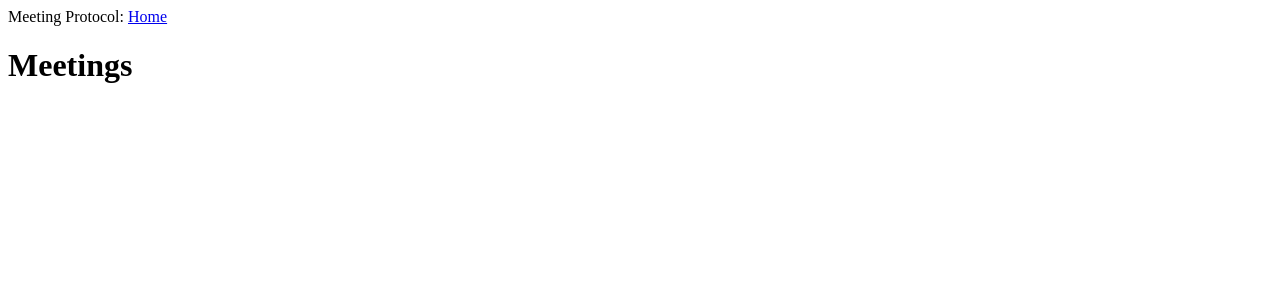
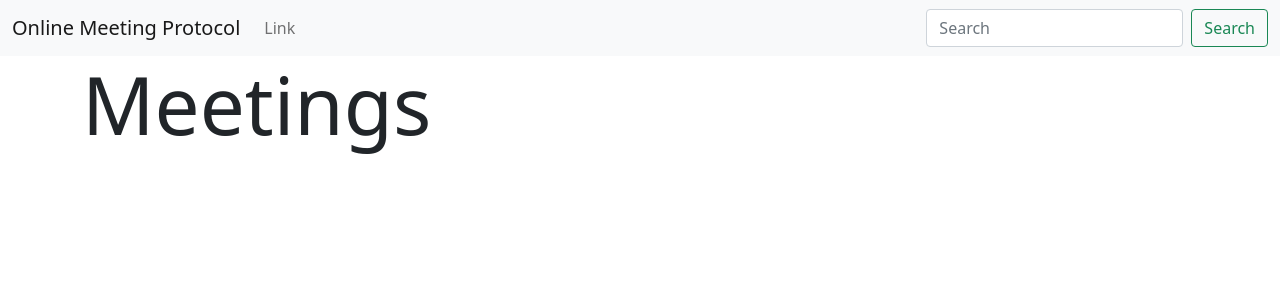
Before and after one commit to AndreasHupfer/flask_meetingprotocol, a Flask app: page /meetings in a window 1280 px wide. Shown: the top 300 px of the page. Run offline with Flask 2, Linux system fonts and the light colour scheme; data that the repository does not hold is empty.

Commit message:
add bootstrap

```diff
--- a/app/templates/base.html
+++ b/app/templates/base.html
@@ -7,11 +7,10 @@
     {% else %}
     <title>Welcome to Meeting Protocol</title>
     {% endif %}
+    <link href="https://cdn.jsdelivr.net/npm/bootstrap@5.0.2/dist/css/bootstrap.min.css" rel="stylesheet" integrity="sha384-EVSTQN3/azprG1Anm3QDgpJLIm9Nao0Yz1ztcQTwFspd3yD65VohhpuuCOmLASjC" crossorigin="anonymous">
 </head>
 <body>
-    <div>Meeting Protocol:
-        <a href="{{ url_for('protocol.meetings') }}">Home</a>
-    </div>
+    {% include 'navbar.html' %}
     {% with messages = get_flashed_messages() %}
         {% if messages %}
             <ul>
@@ -21,6 +20,10 @@
             </ul>
         {% endif %}
     {% endwith %}
-    {% block content %} {% endblock %}
+    <div class="container">
+          {% block content %}
+          {% endblock %}
+    </div>
 </body>
+<script src="https://cdn.jsdelivr.net/npm/bootstrap@5.0.2/dist/js/bootstrap.bundle.min.js" integrity="sha384-MrcW6ZMFYlzcLA8Nl+NtUVF0sA7MsXsP1UyJoMp4YLEuNSfAP+JcXn/tWtIaxVXM" crossorigin="anonymous"></script>
 </html>
--- a/app/templates/meeting.html
+++ b/app/templates/meeting.html
@@ -1,7 +1,8 @@
 {% extends "base.html" %}
 {% block content %}
     <h1>Meetings</h1>
-        <div>
+        </br>
+        <div class="shadow p-3 mb-5 bg-body rounded" >
             <b>{{ meeting.subject }}</b>
             <b>{{ meeting.date }}</b>
         </div>
--- a/app/templates/meetings.html
+++ b/app/templates/meetings.html
@@ -1,8 +1,9 @@
 {% extends "base.html" %}
 {% block content %}
-    <h1>Meetings</h1>
+    <h1 class="display-1">Meetings</h1>
+    </br>
     {% for meeting in meetings %}
-        <div>
+        <div class="shadow p-3 mb-5 bg-body rounded" >
             <b><a href="{{ url_for('protocol.meeting', id=meeting.id) }}">{{ meeting.subject }}</a></b>
         </div>
     {% endfor %}
--- a/app/templates/navbar.html
+++ b/app/templates/navbar.html
@@ -0,0 +1,19 @@
+<nav class="navbar navbar-expand-lg navbar-light bg-light">
+  <div class="container-fluid">
+    <a class="navbar-brand" href="#">Online Meeting Protocol</a>
+    <button class="navbar-toggler" type="button" data-bs-toggle="collapse" data-bs-target="#navbarSupportedContent" aria-controls="navbarSupportedContent" aria-expanded="false" aria-label="Toggle navigation">
+      <span class="navbar-toggler-icon"></span>
+    </button>
+    <div class="collapse navbar-collapse" id="navbarSupportedContent">
+      <ul class="navbar-nav me-auto mb-2 mb-lg-0">
+        <li class="nav-item">
+          <a class="nav-link" href="{{ url_for('protocol.meetings') }}">Link</a>
+        </li>
+      </ul>
+      <form class="d-flex">
+        <input class="form-control me-2" type="search" placeholder="Search" aria-label="Search">
+        <button class="btn btn-outline-success" type="submit">Search</button>
+      </form>
+    </div>
+  </div>
+</nav>
```
